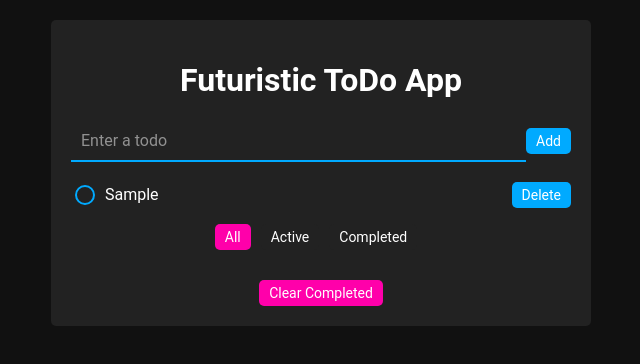
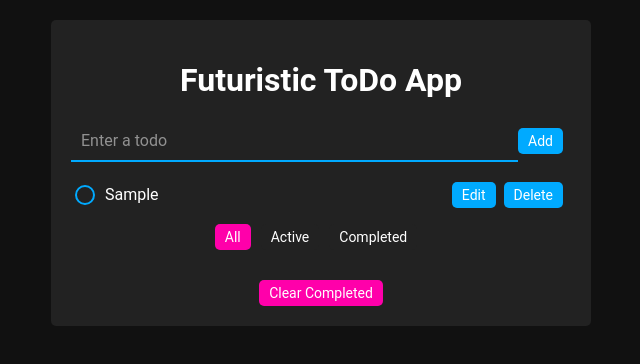
Before and after one commit to feshalnaguji/simple-react-to-do-app, a React (Create React App) app: page / in a window 1280 px wide. Both pictures are taken after typing "Sample" into the empty fields and a click on the button "Add". Shown: the top 364 px of the page, without its empty margins (319-959 px from the left). Built offline with nearby package versions, Linux system fonts and the light colour scheme.

Commit message:
Added todo edit functionality

```diff
--- a/src/App.css
+++ b/src/App.css
@@ -57,6 +57,7 @@ button {
   border-radius: 5px;
   cursor: pointer;
   transition: background-color 0.3s ease;
+  margin-right: 0.5rem;
 }
 
 button:hover {
--- a/src/App.js
+++ b/src/App.js
@@ -5,6 +5,8 @@ const App = () => {
   const [todos, setTodos] = useState([]);
   const [inputValue, setInputValue] = useState("");
   const [filter, setFilter] = useState("all");
+  const [editIndex, setEditIndex] = useState(null);
+  const [editValue, setEditValue] = useState("");
 
   const handleInputChange = (e) => {
     setInputValue(e.target.value);
@@ -26,6 +28,26 @@ const App = () => {
   const handleDeleteTodo = (index) => {
     const updatedTodos = todos.filter((_, i) => i !== index);
     setTodos(updatedTodos);
+  };
+
+  const handleEditTodo = (index) => {
+    setEditIndex(index);
+    setEditValue(todos[index].text);
+  };
+
+  const handleSaveTodo = (index) => {
+    if (editValue.trim() !== "") {
+      const updatedTodos = [...todos];
+      updatedTodos[index].text = editValue;
+      setTodos(updatedTodos);
+      setEditIndex(null);
+      setEditValue("");
+    }
+  };
+
+  const handleCancelEdit = () => {
+    setEditIndex(null);
+    setEditValue("");
   };
 
   const handleClearCompleted = () => {
@@ -63,12 +85,28 @@ const App = () => {
               checked={todo.completed}
               onChange={() => handleToggleTodo(index)}
             />
+            {editIndex === index ? (
+              <input
+                type="text"
+                value={editValue}
+                onChange={(e) => setEditValue(e.target.value)}
+              />
+            ) : (
               <label
                 className={todo.completed ? "completed" : ""}
                 onClick={() => handleToggleTodo(index)}
               >
                 {todo.text}
               </label>
+            )}
+            {editIndex === index ? (
+              <>
+                <button onClick={() => handleSaveTodo(index)}>Save</button>
+                <button onClick={handleCancelEdit}>Cancel</button>
+              </>
+            ) : (
+              <button onClick={() => handleEditTodo(index)}>Edit</button>
+            )}
             <button onClick={() => handleDeleteTodo(index)}>Delete</button>
           </li>
         ))}
```
Lines whose indentation alone changed are shown as unchanged.
